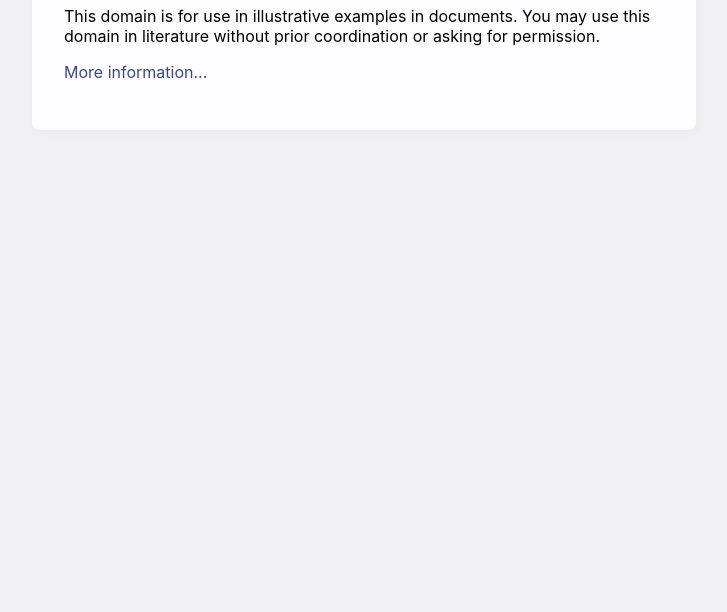
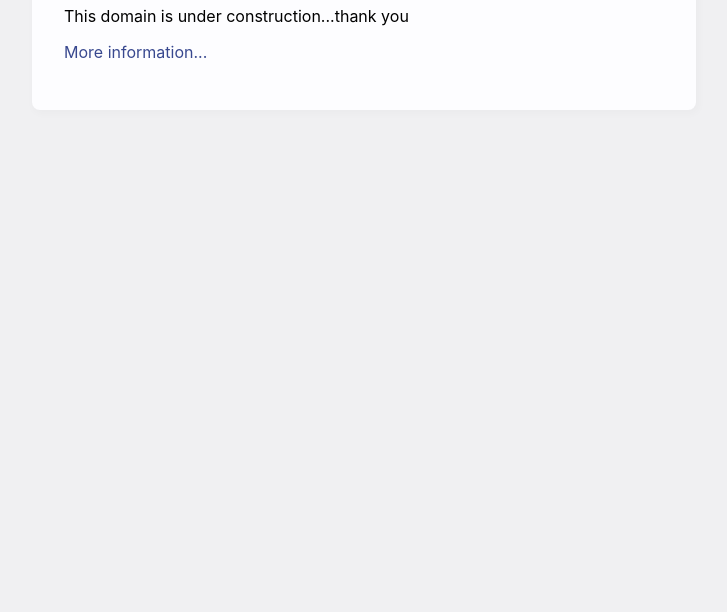
Before and after one commit to Quantumguy42/sambeversite, a plain HTML site: page index.html in a window 1280 px wide. Shown: the part 188-800 px from the top of the page, without its empty margins (276-1003 px from the left). Drawn offline with Linux system fonts and the light colour scheme.

Commit message:
Modified index

```diff
--- a/index.html
+++ b/index.html
@@ -39,8 +39,7 @@
 <body>
 <div>
     <h1>Example Domain</h1>
-    <p>This domain is for use in illustrative examples in documents. You may use this
-    domain in literature without prior coordination or asking for permission.</p>
+    <p>This domain is under construction...thank you</p>
     <p><a href="https://www.iana.org/domains/example">More information...</a></p>
 </div>
 </body>
```
